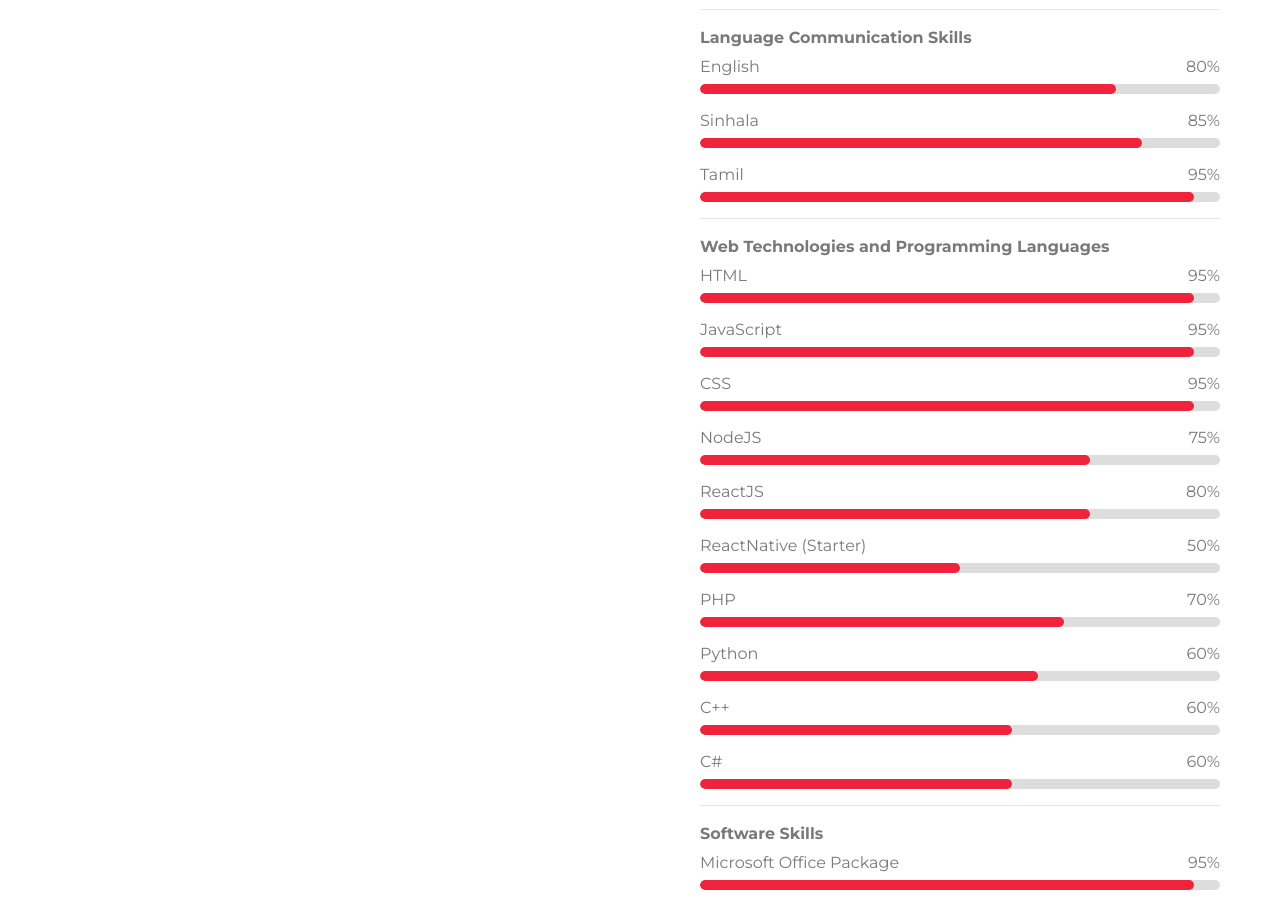
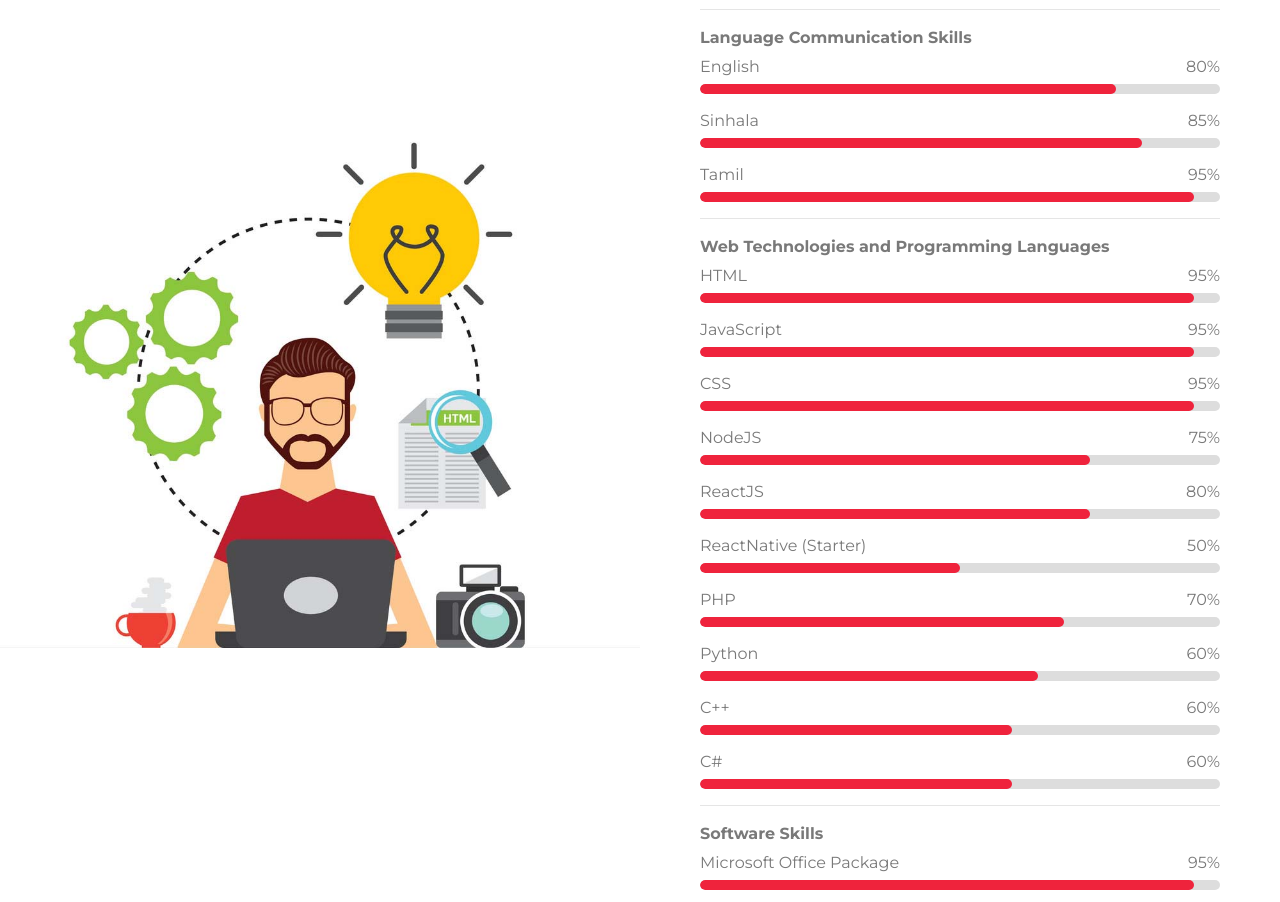
Before and after one commit to thanishahamed/devfolio, a plain HTML site: page index.html in a window 1280 px wide. Shown: the part 960-1862 px from the top of the page. Drawn offline with nearby package versions, Linux system fonts and the light colour scheme.

Commit message:
updated about image

```diff
--- a/index.html
+++ b/index.html
@@ -87,7 +87,7 @@
                 <div class="row align-items-center">
                     <div class="col-lg-6">
                         <div class="about-img">
-<!--                             <img src="img/about.png" alt="Image"> -->
+                            <img src="img/dev.jpeg" alt="Image">
                         </div>
                     </div>
                     <div class="col-lg-6">
```
